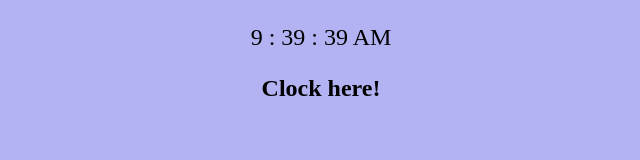
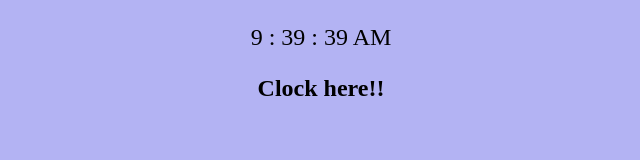
Before and after one commit to DuttaJoyshree/clock, a plain HTML site: page index.html in a window 1280 px wide. Shown: the full height of the page, 319-959 px from the left. Drawn offline with Linux system fonts and the light colour scheme.

```diff
--- a/index.html
+++ b/index.html
@@ -10,7 +10,7 @@
 <body>
     <div>
         <p id="clockTime"></p>
-        <h1>Clock here!</h1>
+        <h1>Clock here!!</h1>
 
     </div>
     <script type="text/javascript" src="./clock.js"></script>
```
